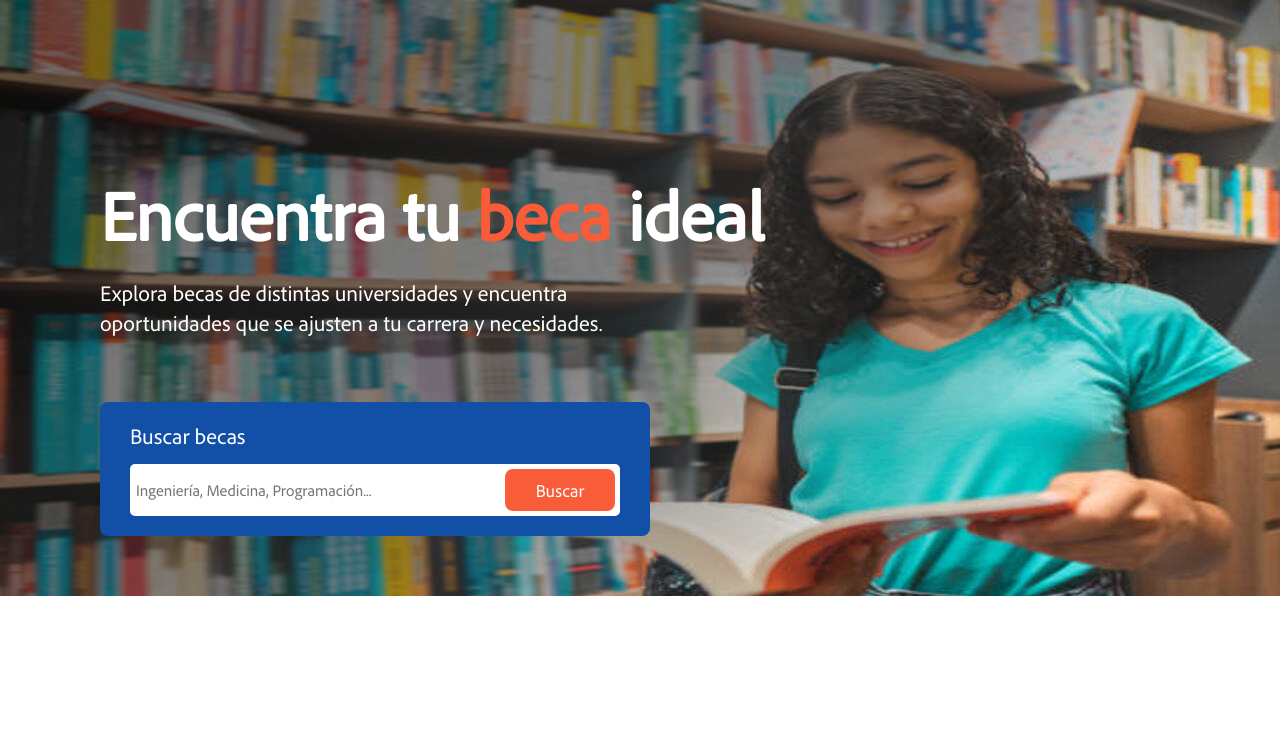
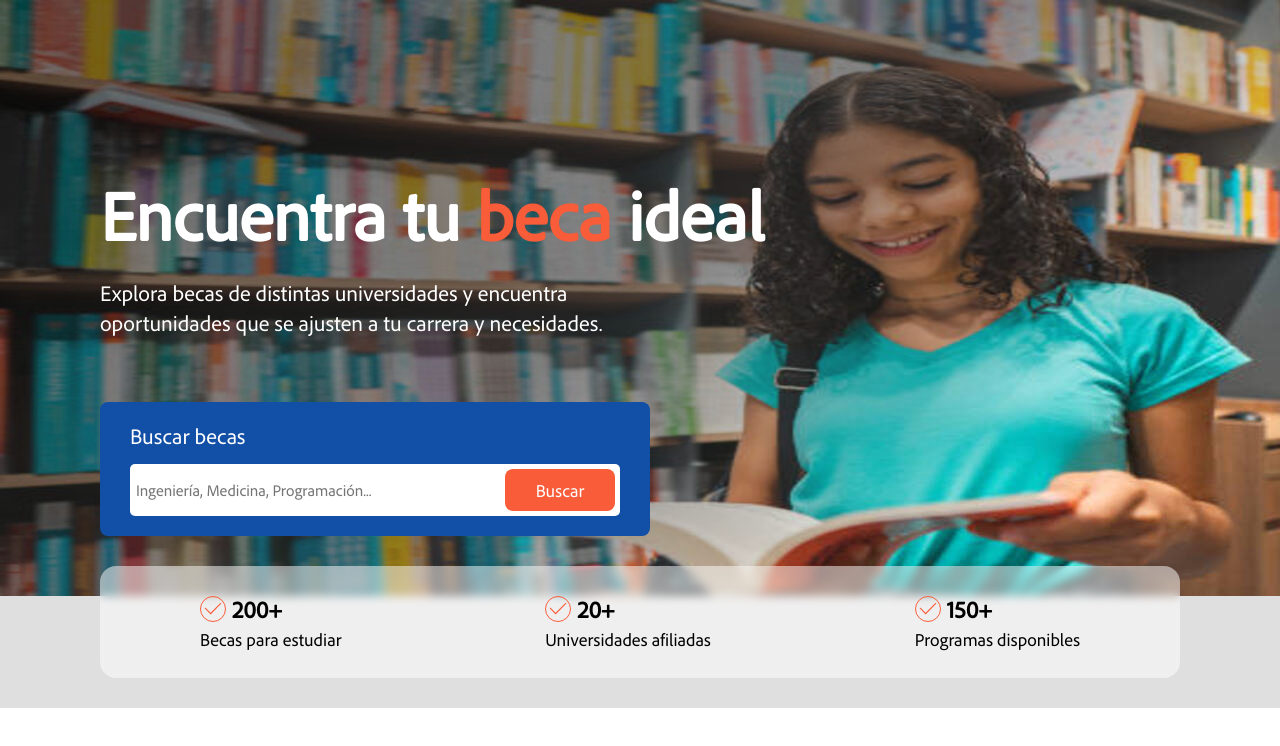
Before and after one commit to AlexanderCassiani/unibecas, a React (Vite) app in the folder frontend/: page / in a window 1280 px wide. Shown: the top 746 px of the page. Built offline with nearby package versions, Linux system fonts and the light colour scheme.

Commit message:
Feat: agrega la seccion de informacion sobres las becas

```diff
--- a/frontend/src/home/layout/HomeLayout.jsx
+++ b/frontend/src/home/layout/HomeLayout.jsx
@@ -1,9 +1,43 @@
+import "./homeLayout.css";
 import Hero from "../components/hero/Hero";
+import infoBecasImg from "../../assets/icons/home/info-becas-icon.svg";
 
 const HomeLayout = () => {
+  const infoBecas = [
+    {
+      id: 1,
+      titulo: "200+",
+      description: "Becas para estudiar",
+    },
+    {
+      id: 2,
+      titulo: "20+",
+      description: "Universidades afiliadas",
+    },
+    {
+      id: 3,
+      titulo: "150+",
+      description: "Programas disponibles",
+    },
+  ];
+
   return (
-    <div>
+    <div className="home-layout">
       <Hero />
+
+      <section className="contenedor-info-becas">
+        {infoBecas.map((info) => (
+          <div key={info.id} className="info-becas">
+            <h2>
+              <span className="icon-info-becas">
+                <img src={infoBecasImg} alt="Icono de becas" />
+              </span>
+              <span>{info.titulo}</span>
+            </h2>
+            <p>{info.description}</p>
+          </div>
+        ))}
+      </section>
     </div>
   );
 };
--- /dev/null
+++ b/frontend/src/home/layout/homeLayout.css
@@ -0,0 +1,50 @@
+.home-layout {
+  background-color: #dfdfdf;
+}
+
+.contenedor-info-becas {
+  position: relative;
+  margin: 0 100px;
+  top: -30px;
+  display: flex;
+  align-items: center;
+  justify-content: space-between;
+  gap: 25px;
+  background-color: #ffffff81;
+  backdrop-filter: blur(5px);
+  border-radius: 16px;
+  padding: 28px 100px;
+}
+
+.info-becas {
+  display: flex;
+  flex-direction: column;
+  gap: 4px;
+}
+
+.info-becas h2 {
+  margin: 0;
+  display: flex;
+  align-items: center;
+  gap: 6px;
+}
+
+.info-becas h2 .icon-info-becas {
+  border: 1px solid var(--primary-color);
+  height: 26px;
+  width: 26px;
+  border-radius: 50%;
+  display: flex;
+  align-items: center;
+  justify-content: center;
+}
+
+.info-becas h2 .icon-info-becas img {
+  height: 20px;
+  width: 20px;
+}
+
+.info-becas p {
+  margin: 0;
+  font-size: 18px;
+}
```
